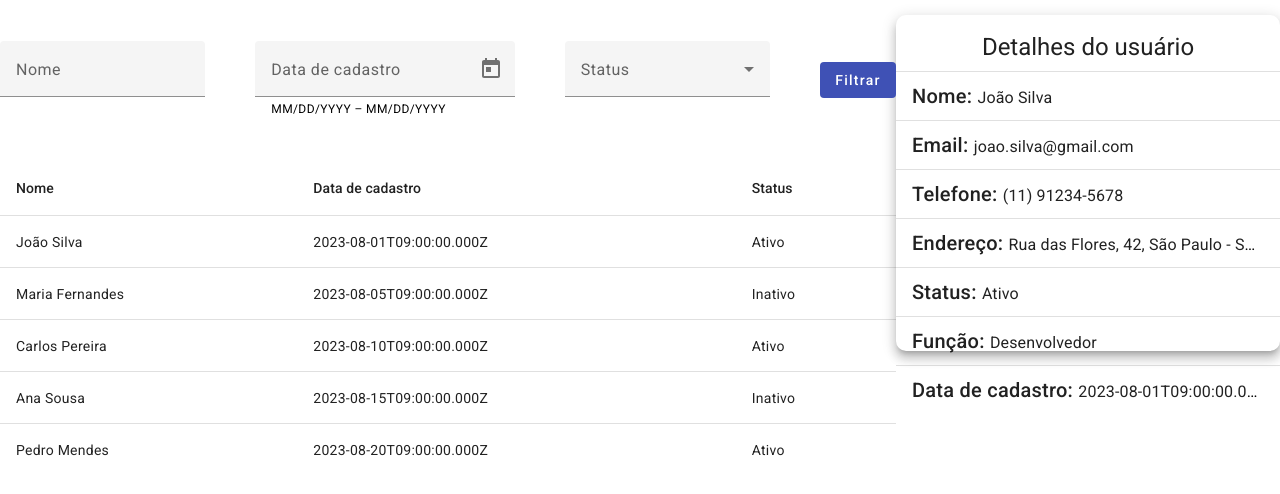
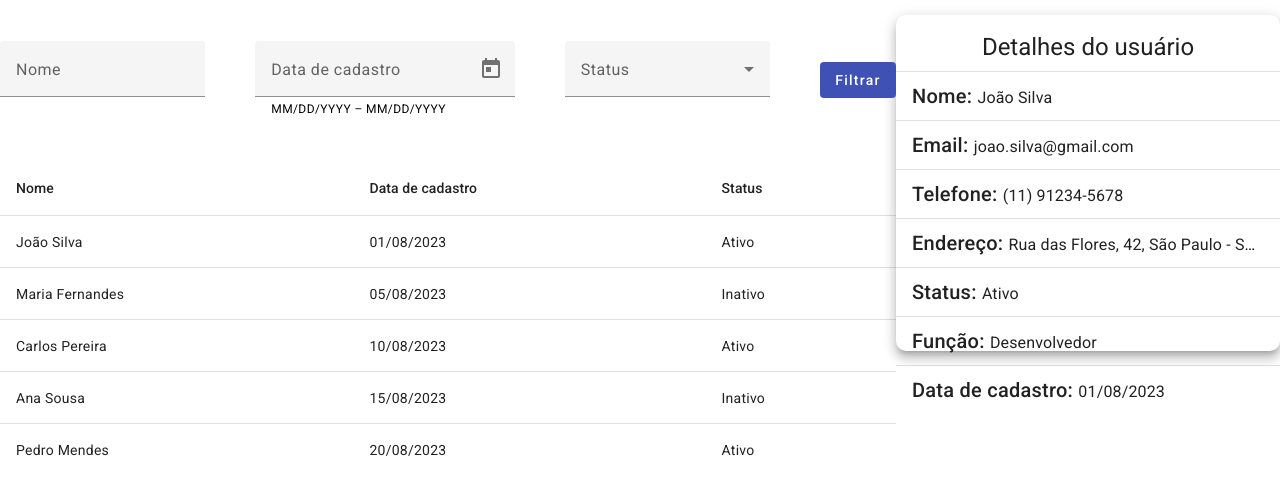
Before and after one commit to Axiotes/filtro-de-usuario, an Angular app: page / in a window 1280 px wide. Shown: the top 494 px of the page. Built offline with nearby package versions, Linux system fonts and the light colour scheme.

Commit message:
feat: pipe da data de cadastro

```diff
--- a/src/app/components/table/table.component.html
+++ b/src/app/components/table/table.component.html
@@ -9,7 +9,7 @@
 
         <ng-container matColumnDef="dataCadastro">
             <th mat-header-cell *matHeaderCellDef> Data de cadastro </th>
-            <td mat-cell *matCellDef="let element; let i = index" class="table__user-list" (click)="selectUser(i)"> {{ element.dataCadastro }} </td>
+            <td mat-cell *matCellDef="let element; let i = index" class="table__user-list" (click)="selectUser(i)"> {{ element.dataCadastro | date:'dd/MM/yyyy' }} </td>
         </ng-container>
 
 
--- a/src/app/components/user-details/user-details.component.html
+++ b/src/app/components/user-details/user-details.component.html
@@ -43,7 +43,7 @@
         <mat-divider></mat-divider>
 
         <mat-list-item>
-            <span class="mat-h2">Data de cadastro: </span><span class="mat-h3">{{ user.dataCadastro }}</span>
+            <span class="mat-h2">Data de cadastro: </span><span class="mat-h3">{{ user.dataCadastro | date:'dd/MM/yyyy' }}</span>
         </mat-list-item>
     </mat-list>
 </div>
```
